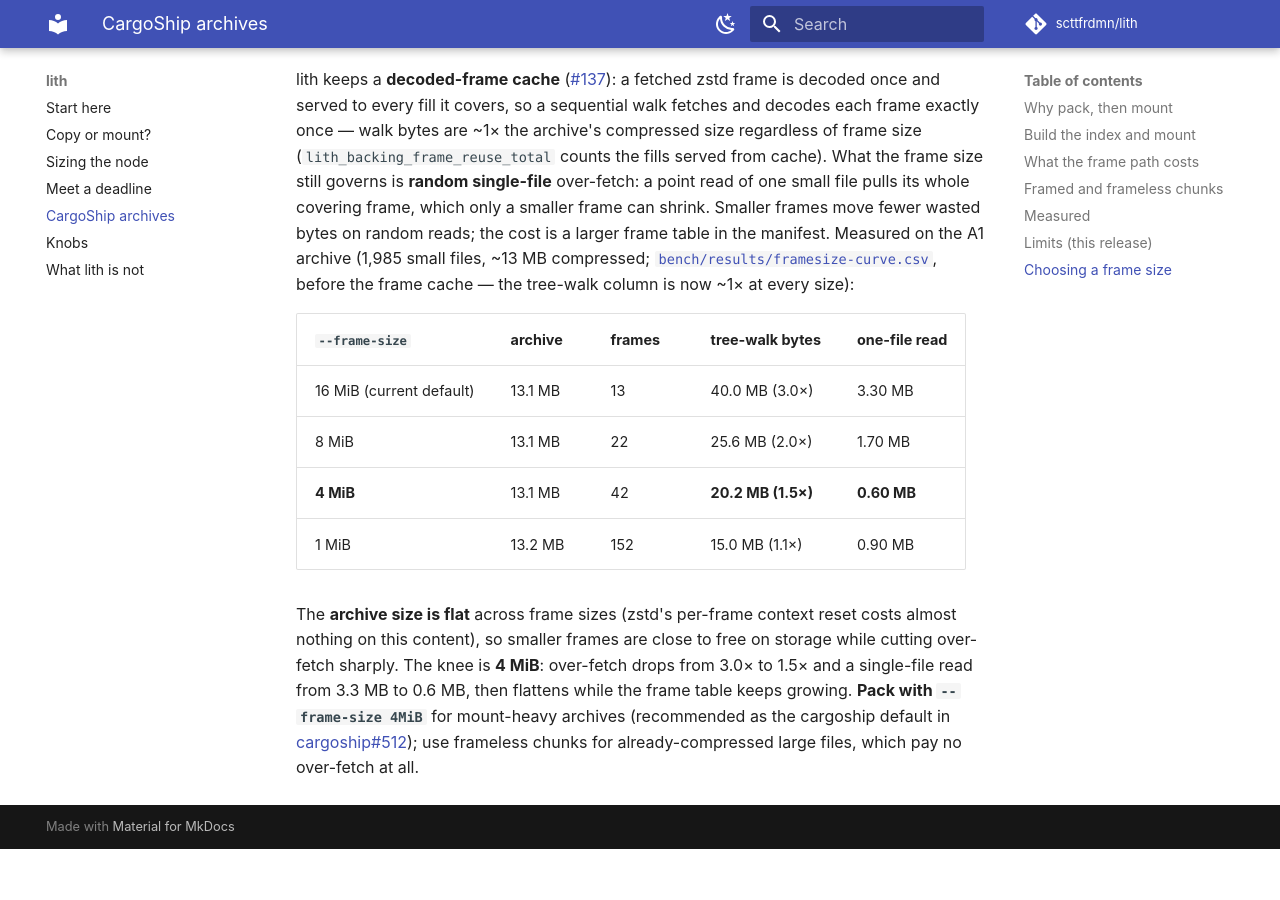
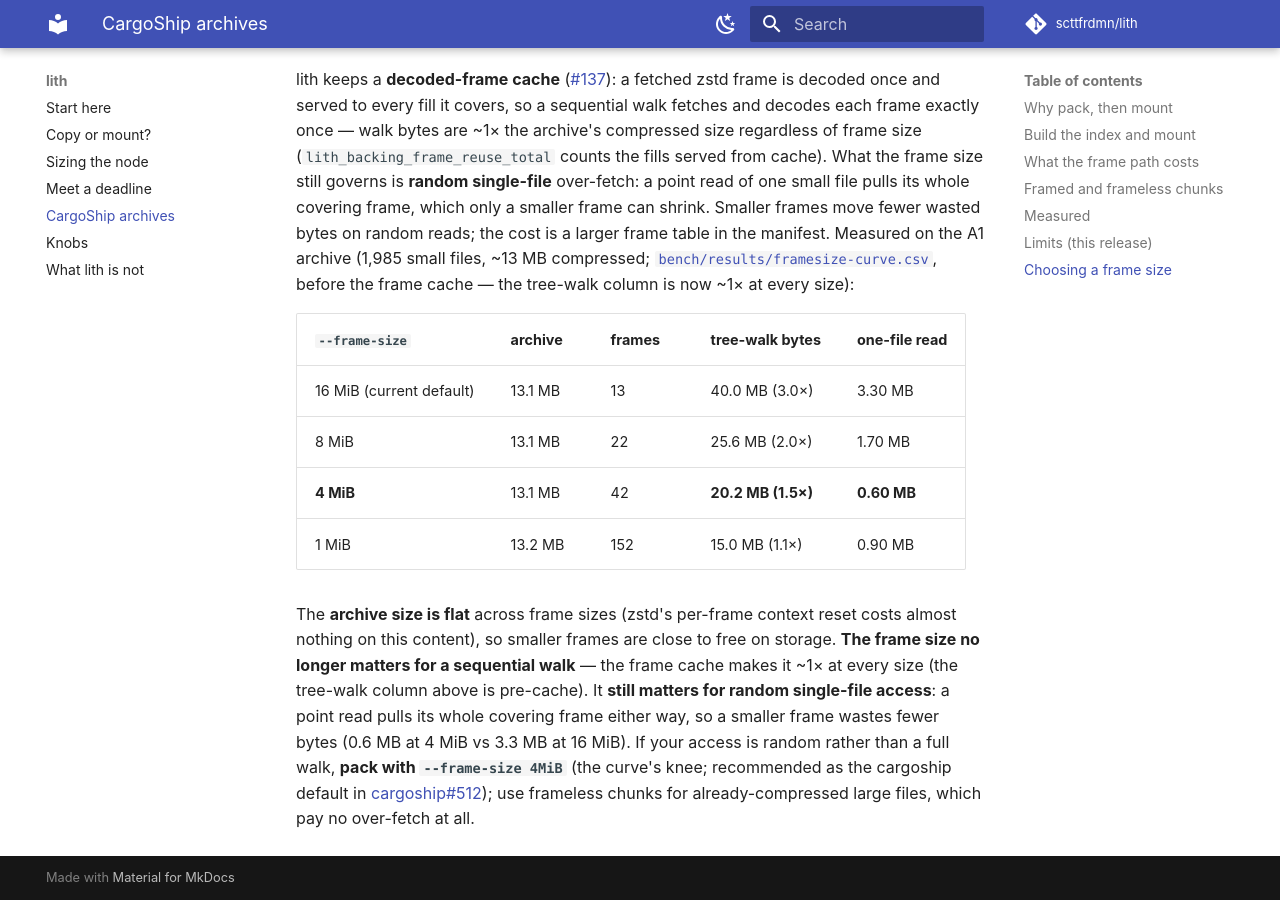
Before and after one commit to scttfrdmn/lith, an MkDocs documentation site: the page built from docs/cargoship.md, in a window 1280 px wide and 900 px high, scrolled down 2509 px. Built offline with MkDocs 1.6.1 and Material for MkDocs 9.7.7, drawn with Linux system fonts in a browser that asks for light colours; comment, search, counter and statistics services are not loaded; before the commit the page ends 3358 px from its top, so only the background shows below that.

Commit message:
docs: A2 shares-frames rationale; frame size matters only for random access (#137)
- CHANGELOG [0.3.2]: explain the A2 side-effect win — key-ordered Zarr chunks
  share frames, so the cache serves neighbours without re-fetch (2.66→0.76 GB).
- cargoship.md "Choosing a frame size": the frame size no longer matters for a
  sequential walk (~1× at every size with the cache); it still governs random
  single-file over-fetch, where 4 MiB wastes fewer bytes.

Refs #137

```diff
--- a/docs/cargoship.md
+++ b/docs/cargoship.md
@@ -112,10 +112,13 @@ before the frame cache — the tree-walk column is now ~1× at every size):
 
 The **archive size is flat** across frame sizes (zstd's per-frame context reset
 costs almost nothing on this content), so smaller frames are close to free on
-storage while cutting over-fetch sharply. The knee is **4 MiB**: over-fetch drops
-from 3.0× to 1.5× and a single-file read from 3.3 MB to 0.6 MB, then flattens
-while the frame table keeps growing. **Pack with `--frame-size 4MiB`** for
-mount-heavy archives (recommended as the cargoship default in
-[cargoship#512](https://github.com/scttfrdmn/cargoship/issues/512)); use frameless
-chunks for already-compressed large files, which pay no over-fetch at all.
-<!-- numbers: bench/results/framesize-curve.csv, CloudTrail ledger, session 36 -->
+storage. **The frame size no longer matters for a sequential walk** — the frame
+cache makes it ~1× at every size (the tree-walk column above is pre-cache). It
+**still matters for random single-file access**: a point read pulls its whole
+covering frame either way, so a smaller frame wastes fewer bytes (0.6 MB at 4 MiB
+vs 3.3 MB at 16 MiB). If your access is random rather than a full walk, **pack
+with `--frame-size 4MiB`** (the curve's knee; recommended as the cargoship default
+in [cargoship#512](https://github.com/scttfrdmn/cargoship/issues/512)); use
+frameless chunks for already-compressed large files, which pay no over-fetch at
+all.
+<!-- numbers: bench/results/framesize-curve.csv, CloudTrail ledger, sessions 36–37 -->
```
Also changed, not shown: CHANGELOG.md (+6 -3 lines).
